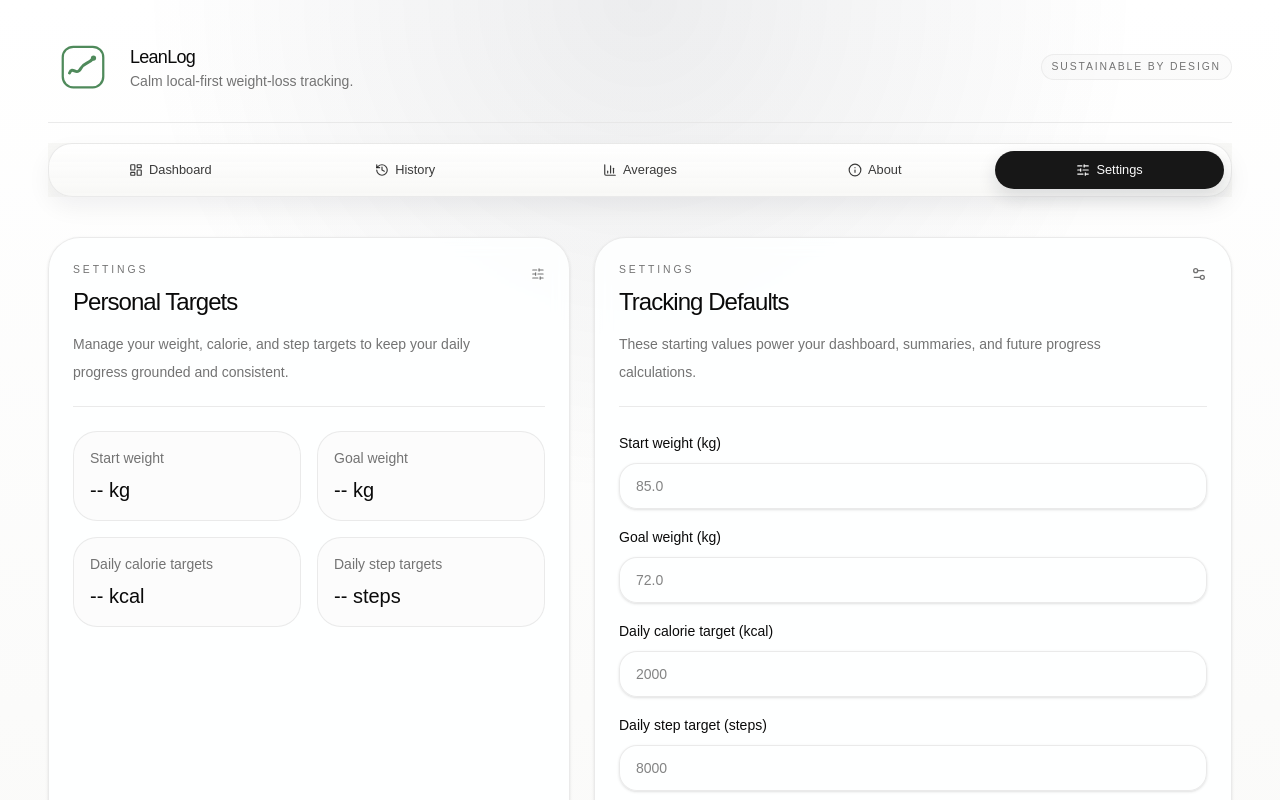
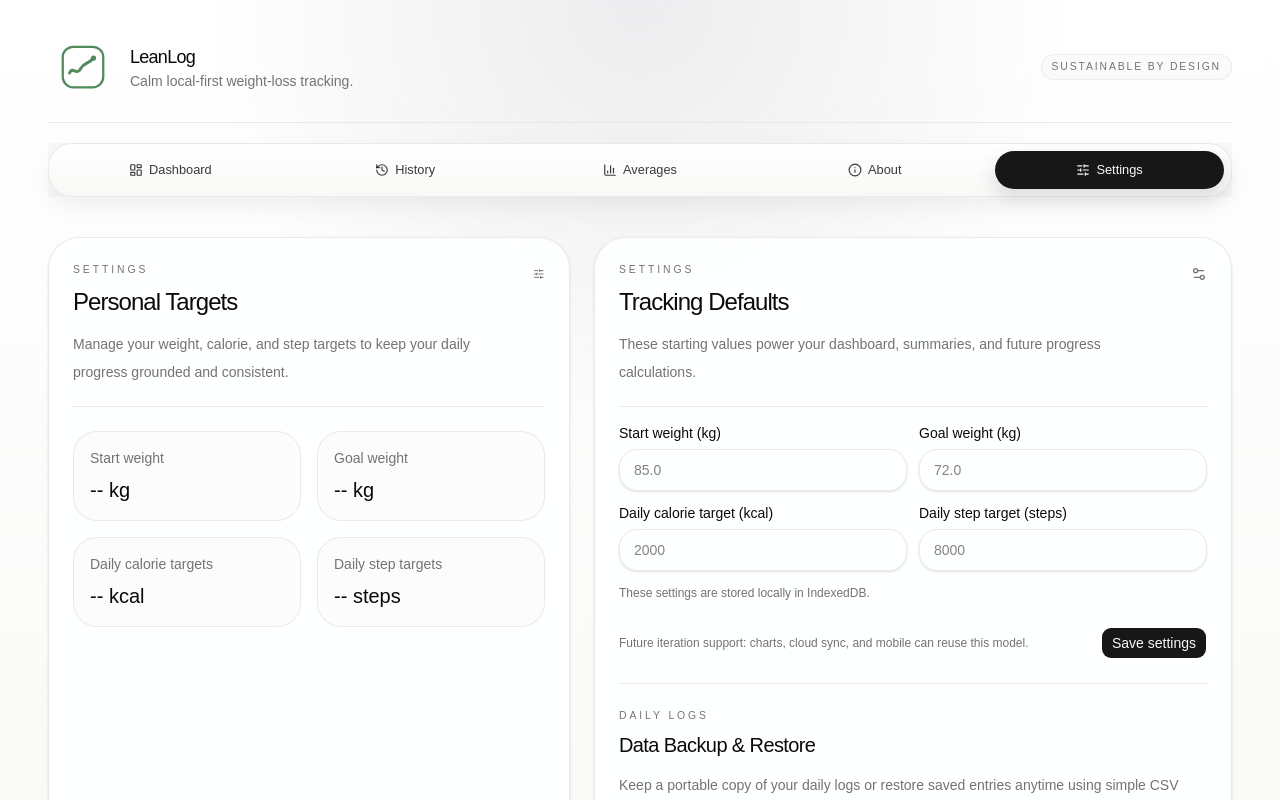
Before and after one commit to lumachroma/leanlog, a React (Vite) app: page / in a window 1280 px wide. Both pictures are taken after a click on the button "Open settings". Shown: the top 800 px of the page. Built offline with nearby package versions, Linux system fonts and the light colour scheme.

Commit message:
feat: enhance Field and SettingsPanel components with labelClassName prop for improved styling flexibility by compacting the Settings input form

```diff
--- a/src/components/app/Field.jsx
+++ b/src/components/app/Field.jsx
@@ -1,7 +1,13 @@
-function Field({ label, children, hint }) {
+function Field({ label, children, hint, labelClassName }) {
   return (
     <label className="block">
-      <span className="text-sm font-medium text-foreground">{label}</span>
+      <span
+        className={['text-sm font-medium text-foreground', labelClassName]
+          .filter(Boolean)
+          .join(' ')}
+      >
+        {label}
+      </span>
       {children}
       {hint ? <span className="mt-2 block text-xs text-muted-foreground">{hint}</span> : null}
     </label>
--- a/src/components/app/SettingsPage.jsx
+++ b/src/components/app/SettingsPage.jsx
@@ -23,7 +23,7 @@ function SettingsPage({
               <h2 className="mt-2 text-2xl font-medium tracking-[-0.04em]">
                 Personal Targets
               </h2>
-              <p className="mt-3 max-w-lg text-sm leading-7 text-muted-foreground">
+              <p className="mt-3 text-sm leading-7 text-muted-foreground">
                 Manage your weight, calorie, and step targets to keep your daily
                 progress grounded and consistent.
               </p>
--- a/src/components/app/SettingsPanel.jsx
+++ b/src/components/app/SettingsPanel.jsx
@@ -11,7 +11,8 @@ import {
 import { Field } from './Field'
 
 const inputClassName =
-  'mt-2 w-full rounded-2xl border border-border/80 bg-background/90 px-4 py-3 text-sm text-foreground shadow-sm outline-none transition focus:border-foreground/20 focus:ring-4 focus:ring-foreground/5'
+  'mt-1.5 w-full rounded-[1.15rem] border border-border/80 bg-background/90 px-3.5 py-2.5 text-sm text-foreground shadow-sm outline-none transition focus:border-foreground/20 focus:ring-4 focus:ring-foreground/5'
+const settingsGridLabelClassName = 'flex min-h-10 items-end sm:min-h-0'
 
 function SettingsPanel({
   entries,
@@ -112,7 +113,7 @@ function SettingsPanel({
           <h2 className="mt-2 text-2xl font-medium tracking-[-0.04em]">
             Tracking Defaults
           </h2>
-          <p className="mt-3 max-w-lg text-sm leading-7 text-muted-foreground">
+          <p className="mt-3 text-sm leading-7 text-muted-foreground">
             These starting values power your dashboard, summaries, and future
             progress calculations.
           </p>
@@ -120,8 +121,8 @@ function SettingsPanel({
         <Settings2 className="mt-1 size-4 text-muted-foreground" />
       </div>
 
-      <div className="mt-6 grid gap-4">
-        <Field label="Start weight (kg)">
+      <div className="mt-4 grid grid-cols-2 gap-3">
+        <Field label="Start weight (kg)" labelClassName={settingsGridLabelClassName}>
           <input
             type="number"
             step="0.1"
@@ -133,7 +134,7 @@ function SettingsPanel({
           />
         </Field>
 
-        <Field label="Goal weight (kg)">
+        <Field label="Goal weight (kg)" labelClassName={settingsGridLabelClassName}>
           <input
             type="number"
             step="0.1"
@@ -145,7 +146,10 @@ function SettingsPanel({
           />
         </Field>
 
-        <Field label="Daily calorie target (kcal)">
+        <Field
+          label="Daily calorie target (kcal)"
+          labelClassName={settingsGridLabelClassName}
+        >
           <input
             type="number"
             inputMode="numeric"
@@ -160,7 +164,7 @@ function SettingsPanel({
 
         <Field
           label="Daily step target (steps)"
-          hint="These settings are stored locally in IndexedDB."
+          labelClassName={settingsGridLabelClassName}
         >
           <input
             type="number"
@@ -172,6 +176,10 @@ function SettingsPanel({
           />
         </Field>
       </div>
+
+      <p className="mt-3 text-xs leading-5 text-muted-foreground">
+        These settings are stored locally in IndexedDB.
+      </p>
 
       <div className="mt-6 flex items-center justify-between gap-3">
         <p className="text-xs leading-6 text-muted-foreground">
@@ -190,11 +198,11 @@ function SettingsPanel({
           <h3 className="mt-2 text-xl font-medium tracking-[-0.03em]">
             Data Backup & Restore
           </h3>
-          <p className="mt-3 max-w-lg text-sm leading-7 text-muted-foreground">
+          <p className="mt-3 text-sm leading-7 text-muted-foreground">
             Keep a portable copy of your daily logs or restore saved entries
             anytime using simple CSV files.
           </p>
-          <p className="mt-2 max-w-lg text-sm italic leading-7 text-muted-foreground">
+          <p className="mt-2 text-sm italic leading-7 text-muted-foreground">
             Imports are merged by date and overwrite matching saved days, while
             missing days stay untouched.
           </p>
```
